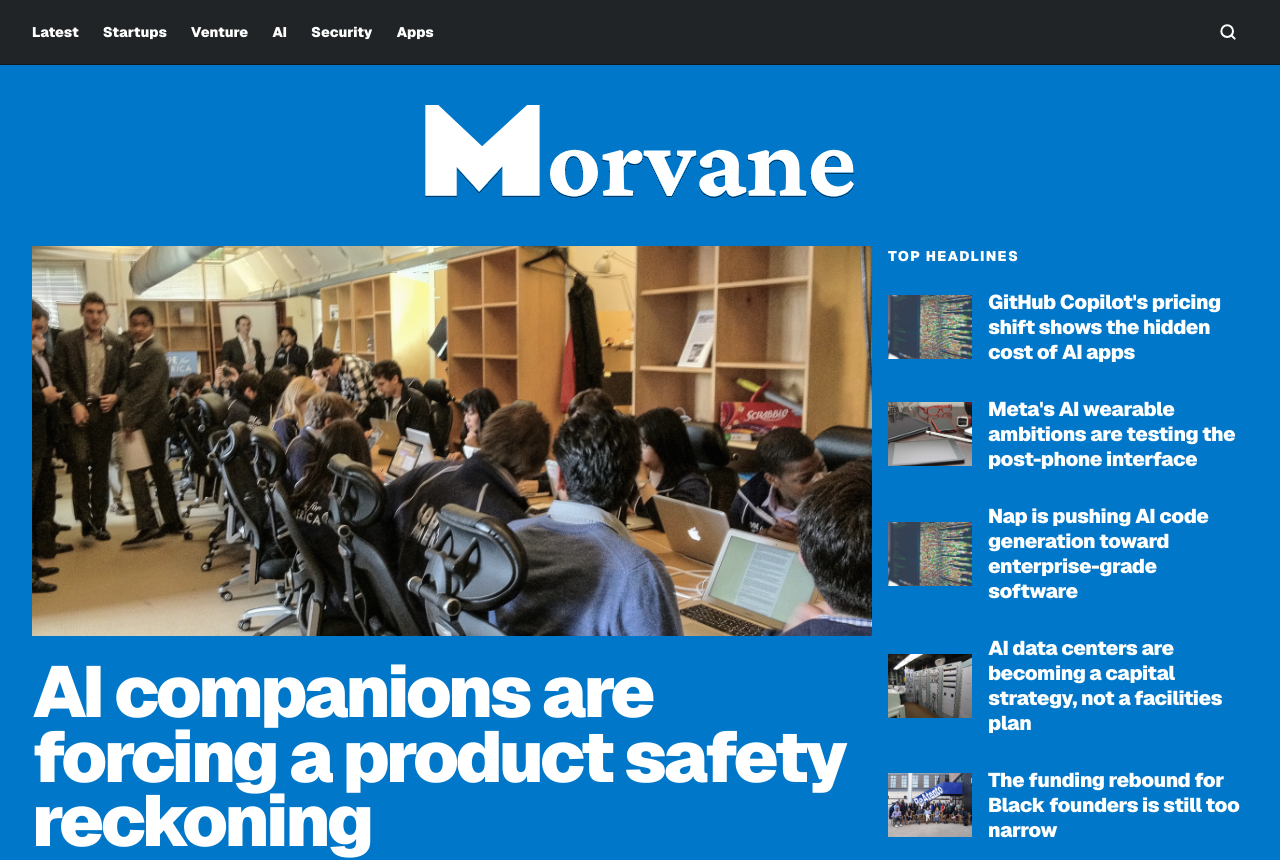
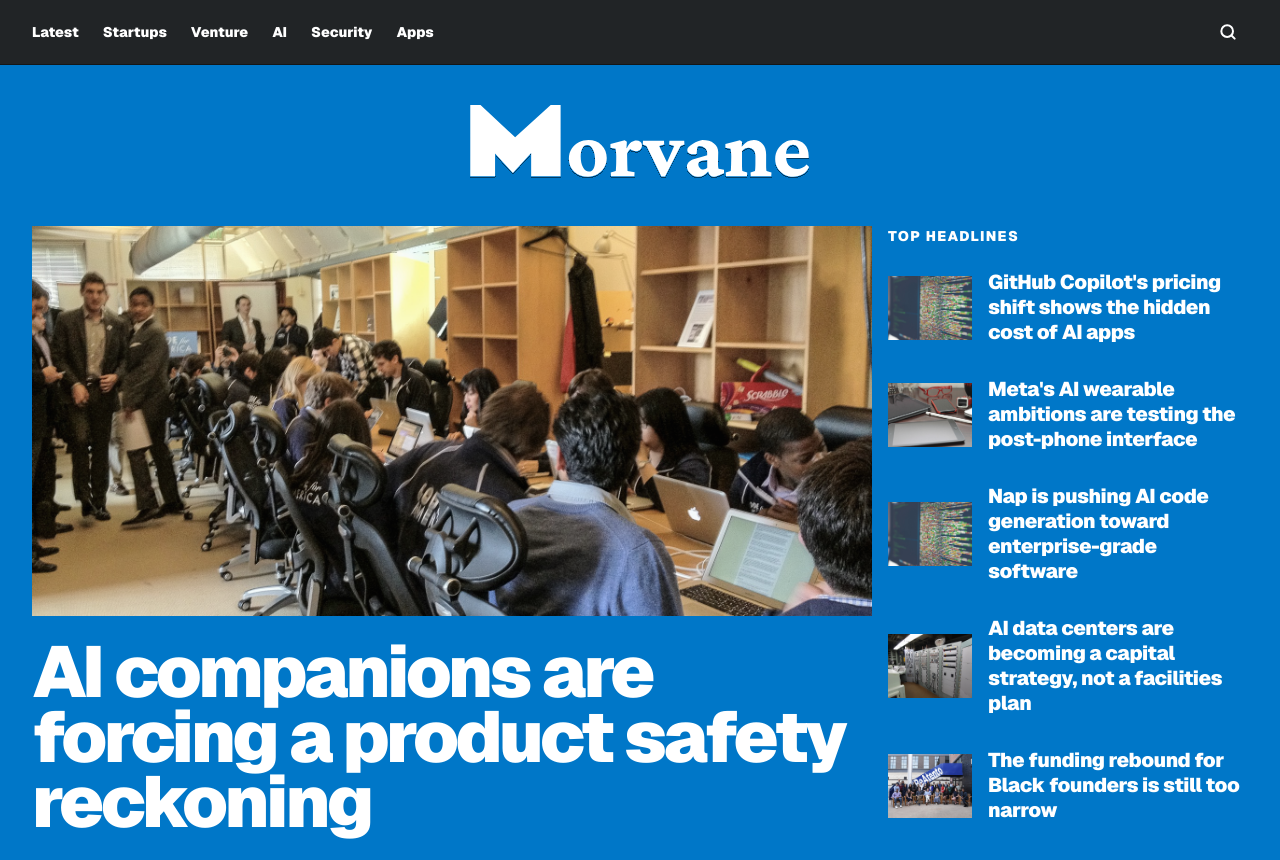
Before and after one commit to farzeenilyaszargar/Morvane, a Next.js app: page / in a window 1280 px wide. Shown: the top 860 px of the page. Built offline with nearby package versions, Linux system fonts and the light colour scheme.

Commit message:
Shrink hero logo

```diff
--- a/app/page.tsx
+++ b/app/page.tsx
@@ -226,10 +226,10 @@
             <Image
               src="/logo.svg"
               alt="Morvane"
-              width={520}
-              height={134}
+              width={420}
+              height={108}
               priority
-              className="h-auto w-full max-w-[430px]"
+              className="h-auto w-full max-w-[340px]"
             />
           </div>
 
```
